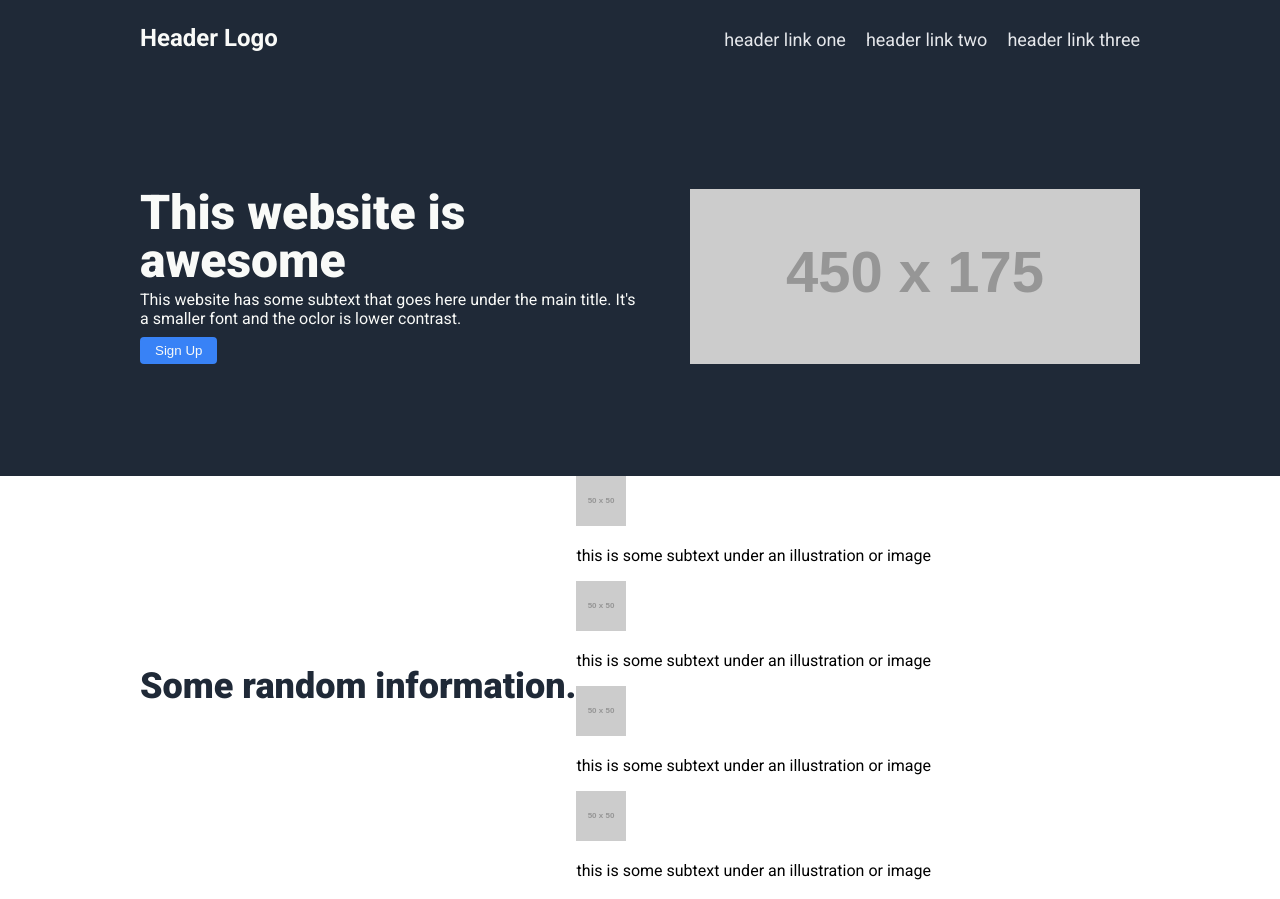
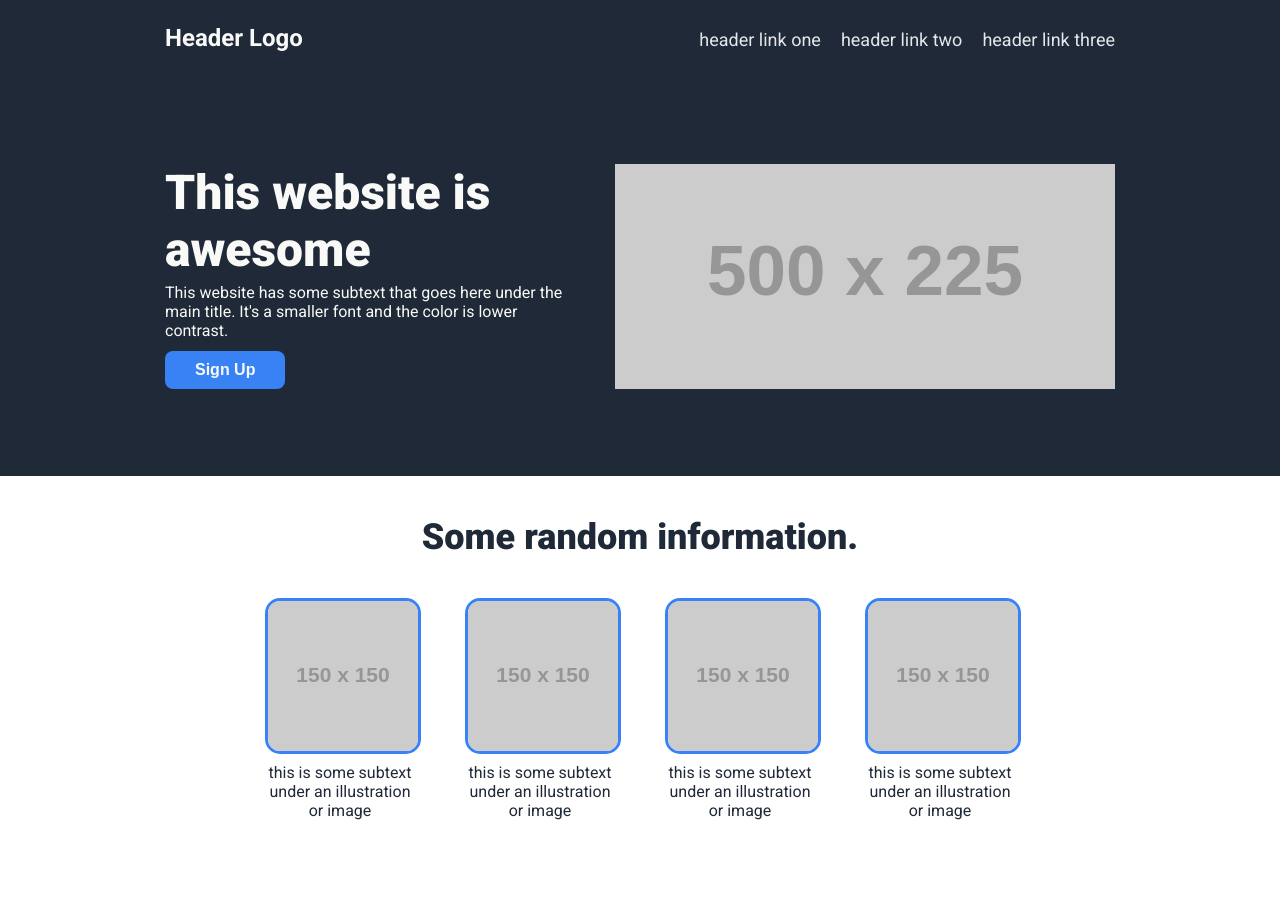
Before and after one commit to theague/odin-landing-page, a plain HTML site: page index.html in a window 1280 px wide. Shown: the top 899 px of the page. Drawn offline with Linux system fonts and the light colour scheme; placeholder pictures from the web are drawn by us.

Commit message:
completed information section styling

```diff
--- a/index.html
+++ b/index.html
@@ -23,33 +23,36 @@
                 <div class="inner">
                     <div class="hero-content">
                         <h1>This website is awesome</h1>
-                        <p class="subtext">This website has some subtext that goes here under the main title. It's a smaller font and the oclor is lower contrast.</p>
+                        <p class="subtext">This website has some subtext that goes here under the main title. It's a smaller font and the color is lower contrast.</p>
                         <button>Sign Up</button>
                     </div>
-                    <img id="hero-image" src="https://placehold.co/450x175" alt="placeholder for an image">
+                    <img id="hero-image" src="https://placehold.co/500x225" alt="placeholder for an image">
                 </div>
             </div>
 
             <div class="content">
                 <div class="section1">
+
+                    <h2>Some random information.</h2>
+
                     <div class="inner">
-                        <h2>Some random information.</h2>
+
 
                         <div class="sub-content">
                             <div class="card">
-                                <img src="https://placehold.co/50x50" alt="50x50 placeholder image">
+                                <img src="https://placehold.co/150x150" alt="50x50 placeholder image">
                                 <p>this is some subtext under an illustration or image</p>
                             </div>
                             <div class="card">
-                                <img src="https://placehold.co/50x50" alt="50x50 placeholder image">
+                                <img src="https://placehold.co/150x150" alt="50x50 placeholder image">
                                 <p>this is some subtext under an illustration or image</p>
                             </div>
                             <div class="card">
-                                <img src="https://placehold.co/50x50" alt="50x50 placeholder image">
+                                <img src="https://placehold.co/150x150" alt="50x50 placeholder image">
                                 <p>this is some subtext under an illustration or image</p>
                             </div>
                             <div class="card">
-                                <img src="https://placehold.co/50x50" alt="50x50 placeholder image">
+                                <img src="https://placehold.co/150x150" alt="50x50 placeholder image">
                                 <p>this is some subtext under an illustration or image</p>
                             </div>
                         </div>
--- a/style.css
+++ b/style.css
@@ -7,10 +7,11 @@ body {
 }
 
 .inner {
-    width: 1000px;
+    width: 950px;
     margin: 0 auto;
     display: flex;
     align-items: center;
+    justify-content: center;
 }
 
 .nav {
@@ -23,9 +24,6 @@ body {
     font-size: 24px;
     font-weight: bold;
     color: #F9FAF8;
-}
-.nav-links {
-
 }
 
 ul {
@@ -48,8 +46,8 @@ a {
 }
 
 .hero-content {
-    width: 50%;
-    height: 175px;
+    width: 415px;
+    height: 225px;
     display: flex;
     flex-direction: column;
 }
@@ -59,7 +57,6 @@ h1 {
     font-weight:900;
     color: #F9FAF8;
     margin: 0;
-    line-height: 1;
 }
 
 .subtext {
@@ -70,12 +67,14 @@ h1 {
 button {
     background-color: #3882F6;
     margin-bottom: 0;
-    padding: 6px 15px;
-    border-radius: 4px;
+    padding: 10px 30px;
+    border-radius: 8px;
     color: #F9FAF8;
     border: none;
     align-self: flex-start;
     margin-top: auto;
+    font-weight: bold;
+    font-size: 16px;
 }
 
 #hero-image {
@@ -83,6 +82,7 @@ button {
 }
 
 .section1 {
+    height: 450px;
     display: flex;
     flex-direction: column;
 }
@@ -91,8 +91,34 @@ h2 {
     font-size: 36px;
     font-weight: 900;
     color: #1F2937;
+    text-align: center;
+    margin: 40px 0;
 }
 
 .sub-content {
+    display: flex;
+    gap: 50px;
 
 }
+
+.card {
+    width: 150px;
+    text-align: center;
+    color: #1F2937;
+}
+
+.card img {
+    border-radius: 15px;
+    border: solid #3882F6 3px;
+}
+
+.card p {
+    margin-top: 5px;
+}
+
+.section2 {
+    height: 400px;
+    display: flex;
+    flex-direction: column;
+    background-color: #E5E7Eb;
+}
```
